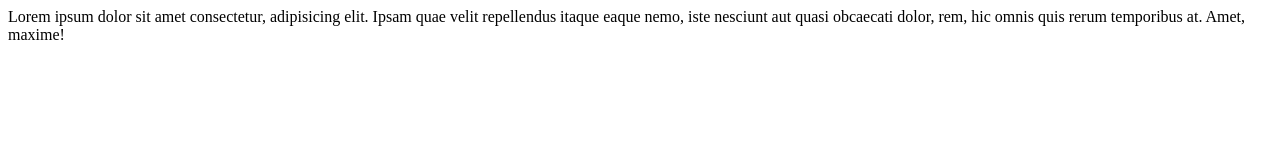
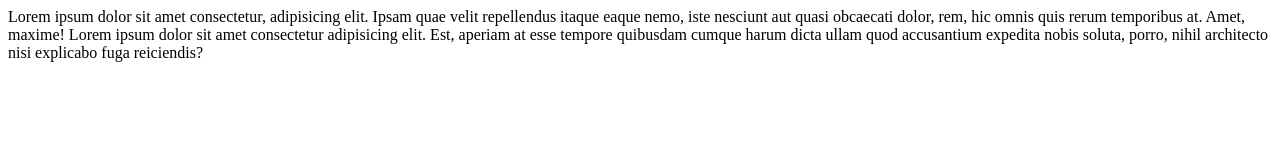
Before and after one commit to jahanvirajpal/demo3, a plain HTML site: page main.html in a window 1280 px wide. Drawn offline with Linux system fonts and the light colour scheme.

Commit message:
work done

```diff
--- a/main.html
+++ b/main.html
@@ -9,5 +9,7 @@
 
     Lorem ipsum dolor sit amet consectetur, adipisicing elit. Ipsam quae velit repellendus itaque eaque nemo, iste nesciunt aut quasi obcaecati dolor, rem, hic omnis quis rerum temporibus at. Amet, maxime!
 
+    Lorem ipsum dolor sit amet consectetur adipisicing elit. Est, aperiam at esse tempore quibusdam cumque harum dicta ullam quod accusantium expedita nobis soluta, porro, nihil architecto nisi explicabo fuga reiciendis?
+
 </body>
 </html>
```
Also changed, not shown: about.html (+2 -0 lines).
